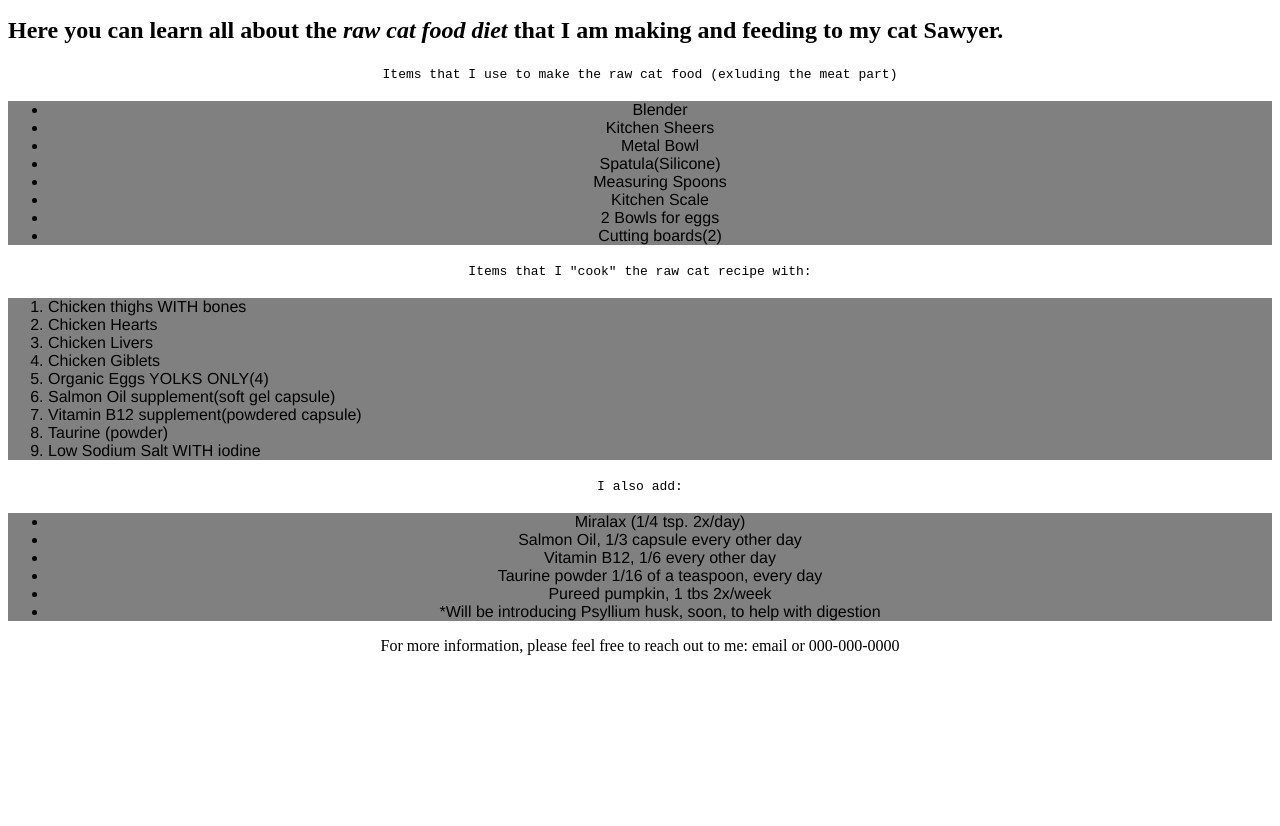
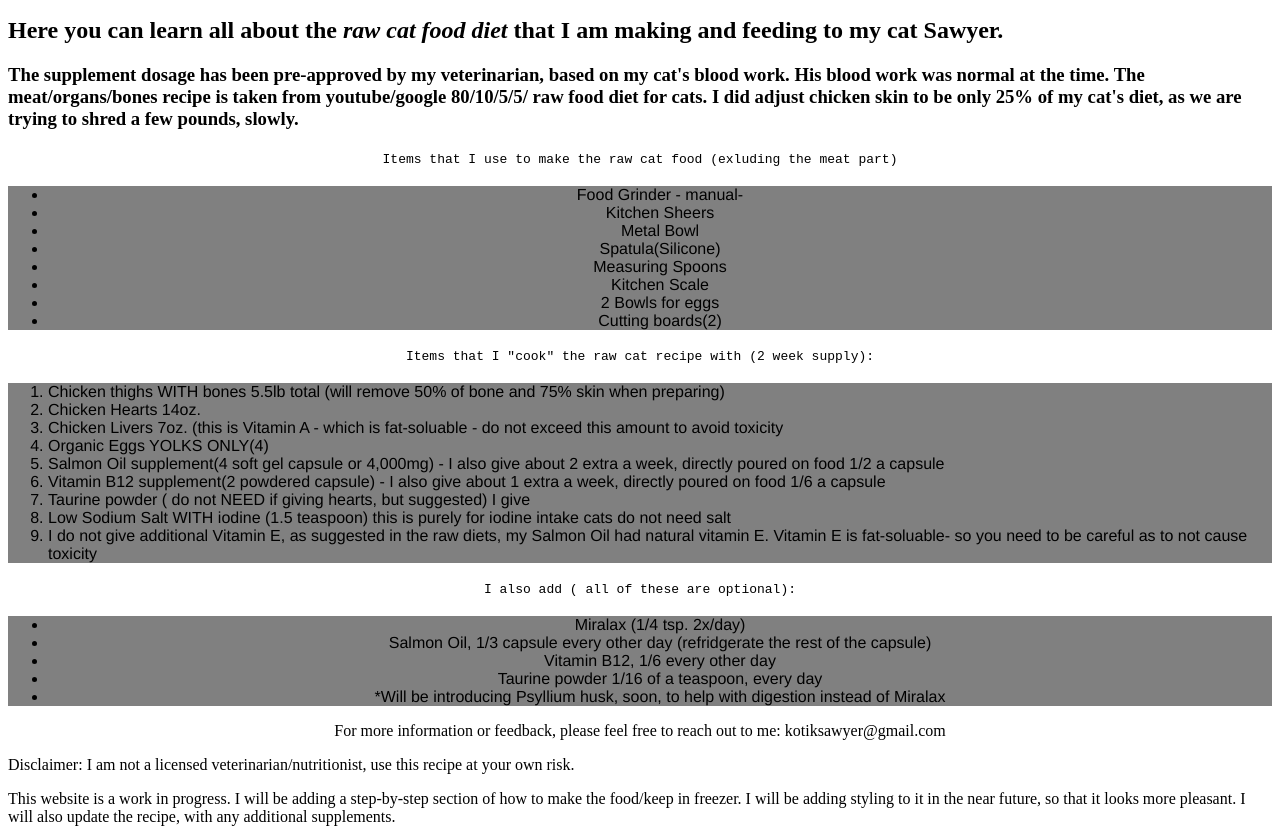
Before and after one commit to sawyerpaws/myfirstproject, a plain HTML site: page index.html in a window 1280 px wide. Shown: the part 85-911 px from the top of the page. Before the commit the page ends 816 px from the top, so only its background shows below. Drawn offline with Linux system fonts and the light colour scheme.

Commit message:
Update index.html
added/removed content
added legit email for contact

```diff
--- a/index.html
+++ b/index.html
@@ -41,9 +41,10 @@
 <body>
     <h2>Here you can learn all about the <em>raw cat food diet</em> that I am making and feeding to my cat Sawyer.
   </h2>
+    <h3>The supplement dosage has been pre-approved by my veterinarian, based on my cat's blood work. His blood work was normal at the time. The meat/organs/bones recipe is taken from youtube/google 80/10/5/5/ raw food diet for cats. I did adjust chicken skin to be only 25% of my cat's diet, as we are trying to shred a few pounds, slowly.</h3>
   <p class="item-descriptions">Items that I use to make the raw cat food (exluding the meat part)
       <ul class="list-color">
-          <li>Blender</li>
+          <li>Food Grinder - manual-</li>
           <li>Kitchen Sheers</li>
           <li>Metal Bowl</li>
           <li>Spatula(Silicone)</li>
@@ -52,29 +53,31 @@
           <li>2 Bowls for eggs</li>
           <li>Cutting boards(2)</li>
       </ul>
-  <p class="item-descriptions">Items that I "cook" the raw cat recipe with:</p>
+  <p class="item-descriptions">Items that I "cook" the raw cat recipe with (2 week supply):</p>
       <ol class="list-color">
-          <li>Chicken thighs WITH bones</li>
-          <li>Chicken Hearts</li>
-          <li>Chicken Livers</li>
-          <li>Chicken Giblets</li>
+          <li>Chicken thighs WITH bones 5.5lb total (will remove 50% of bone and 75% skin when preparing)</li>
+          <li>Chicken Hearts 14oz.</li>
+          <li>Chicken Livers 7oz. (this is Vitamin A - which is fat-soluable - do not exceed this amount to avoid toxicity</li>
           <li>Organic Eggs YOLKS ONLY(4)</li>
-          <li>Salmon Oil supplement(soft gel capsule)</li>
-          <li>Vitamin B12 supplement(powdered capsule)</li>
-          <li>Taurine (powder)</li>
-          <li>Low Sodium Salt WITH iodine</li>
+          <li>Salmon Oil supplement(4 soft gel capsule or 4,000mg) - I also give about 2 extra a week, directly poured on food 1/2 a capsule</li>
+          <li>Vitamin B12 supplement(2 powdered capsule) - I also give about 1 extra a week, directly poured on food 1/6 a capsule</li>
+          <li>Taurine powder ( do not NEED if giving hearts, but suggested) I give </li>
+          <li>Low Sodium Salt WITH iodine (1.5 teaspoon) this is purely for iodine intake cats do not need salt</li>
+          <li> I do not give additional Vitamin E, as suggested in the raw diets, my Salmon Oil had natural vitamin E. Vitamin E is fat-soluable- so you need to be careful as to not cause toxicity </li>
       </ol>
-    <p class="item-descriptions">I also add:
+    <p class="item-descriptions">I also add ( all of these are optional):
       <ul class="list-color">
         <li>Miralax (1/4 tsp. 2x/day)</li>
-        <li>Salmon Oil, 1/3 capsule every other day</li>
+        <li>Salmon Oil, 1/3 capsule every other day (refridgerate the rest of the capsule)</li>
         <li>Vitamin B12, 1/6 every other day</li>
         <li>Taurine powder 1/16 of a teaspoon, every day</li>
-        <li>Pureed pumpkin, 1 tbs 2x/week</li>
-        <li>*Will be introducing Psyllium husk, soon, to help with digestion</li>
+        <li>*Will be introducing Psyllium husk, soon, to help with digestion instead of Miralax</li>
       </ul>
     <p id="contact-info">
-        For more information, please feel free to reach out to me: email or 000-000-0000
+        For more information or feedback, please feel free to reach out to me: kotiksawyer@gmail.com
     </p>
+    <p><span>Disclaimer: I am not a licensed veterinarian/nutritionist, use this recipe at your own risk.</span></p>
+    </p>
+    <p>This website is a work in progress. I will be adding a step-by-step section of how to make the food/keep in freezer. I will be adding styling to it in the near future, so that it looks more pleasant. I will also update the recipe, with any additional supplements.</p>
   </body>
 </html>
```
